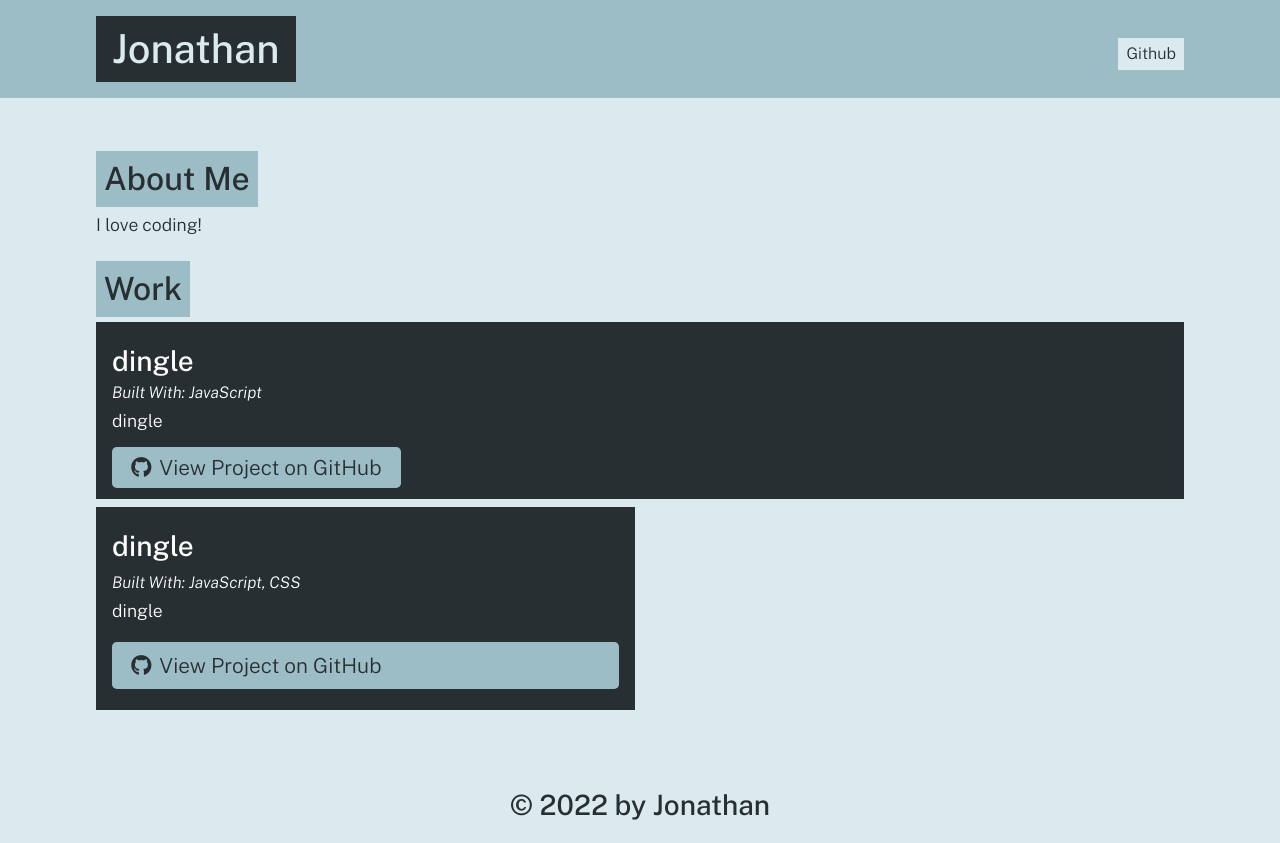
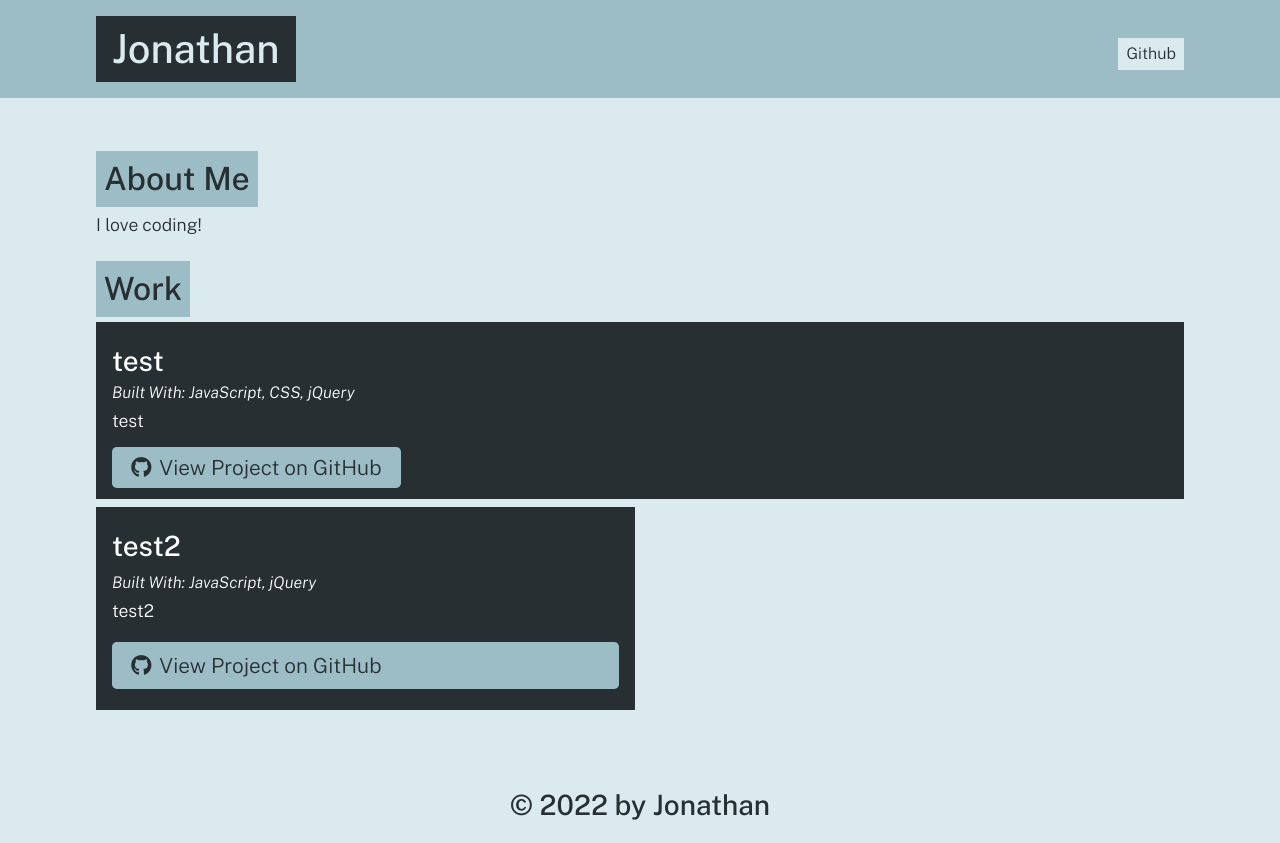
Before and after one commit to jonprice0/portfolio-generator2, a website: page dist/index.html in a window 1280 px wide. Drawn offline with nearby package versions, Linux system fonts and the light colour scheme.

Commit message:
last minute tidying

```diff
--- a/dist/index.html
+++ b/dist/index.html
@@ -34,25 +34,25 @@
         <div class="flex-row justify-space-between">
 
             <div class="col-12 mb-2 bg-dark text-light p-3">
-              <h3 class="portfolio-item-title text-light">dingle</h3>
+              <h3 class="portfolio-item-title text-light">test</h3>
               <h5 class="portfolio-languages">
                 Built With:
-                JavaScript
+                JavaScript, CSS, jQuery
               </h5>
-              <p>dingle</p>
-              <a href="dingle" class="btn"><i class="fab fa-github mr-2"></i>View Project on GitHub</a>
+              <p>test</p>
+              <a href="test" class="btn"><i class="fab fa-github mr-2"></i>View Project on GitHub</a>
             </div>
 
 
 
             <div class="col-12 col-md-6 mb-2 bg-dark text-light p-3 flex-column">
-              <h3 class="portfolio-item-title text-light">dingle</h3>
+              <h3 class="portfolio-item-title text-light">test2</h3>
               <h5 class="portfolio-languages">
                 Built With:
-                JavaScript, CSS
+                JavaScript, jQuery
               </h5>
-              <p>dingle</p>
-              <a href="test" class="btn mt-auto"><i class="fab fa-github mr-2"></i>View Project on GitHub</a>
+              <p>test2</p>
+              <a href="test2" class="btn mt-auto"><i class="fab fa-github mr-2"></i>View Project on GitHub</a>
             </div>
 
         </div>
```
